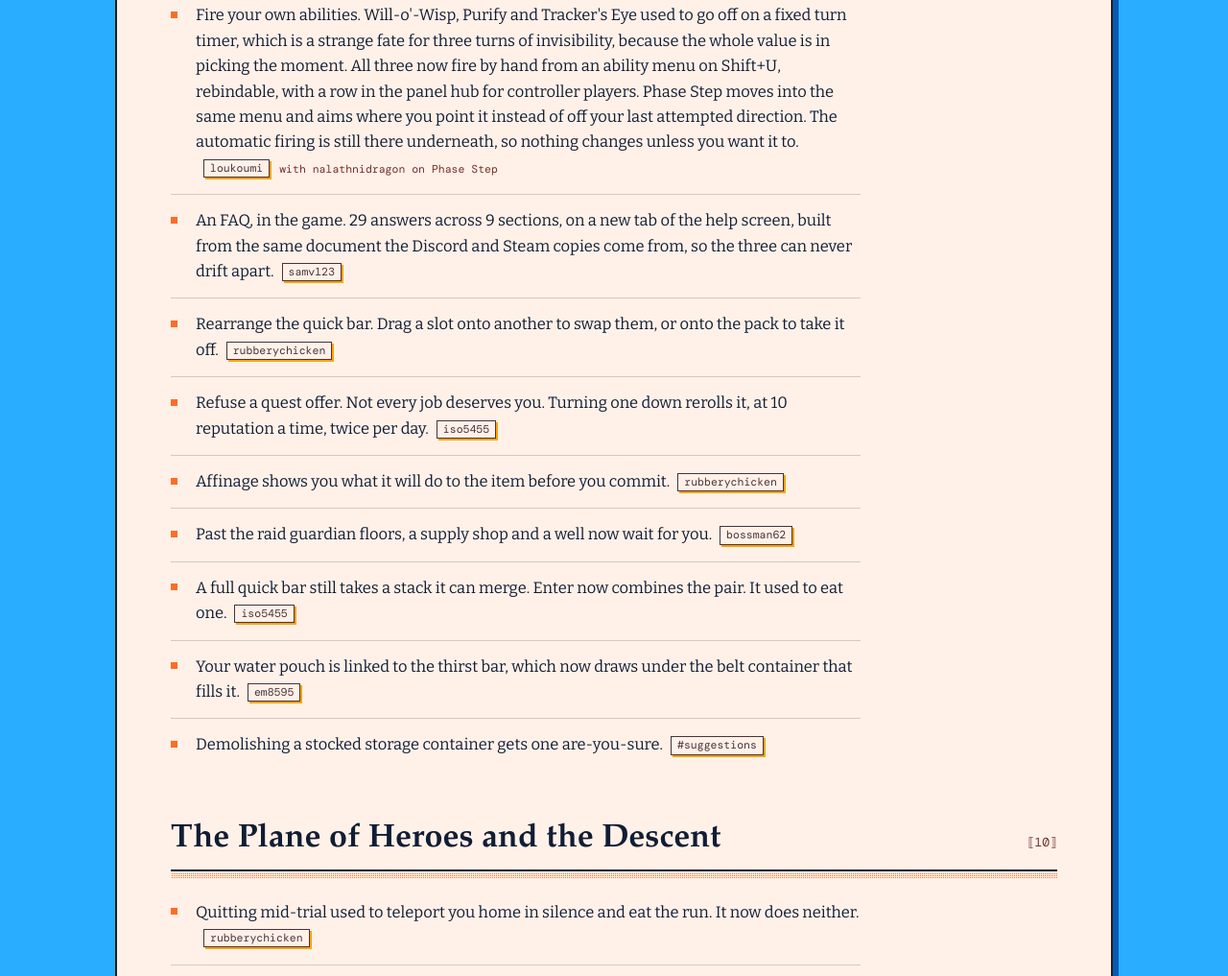
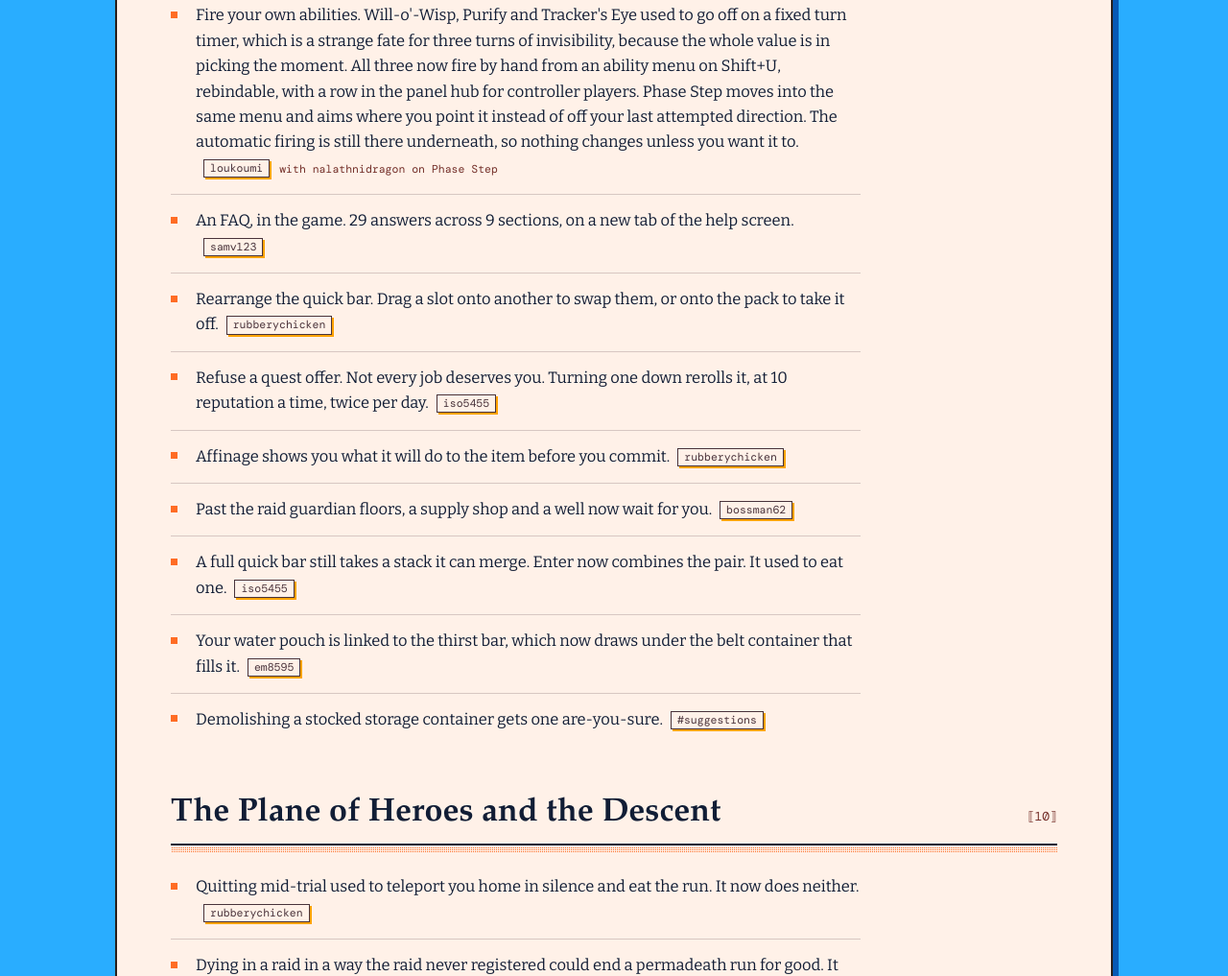
Before and after one commit to timothyjgraham/roguefort-patch-notes, a plain HTML site: page docs/0.19.6.html in a window 1280 px wide. Shown: the part 2516-3533 px from the top of the page at 96% size. Drawn offline with nearby package versions, Linux system fonts and the light colour scheme; a web font is replaced by a local one.

Commit message:
The FAQ bullet claims only what a player can see
The Discord and Steam FAQ copies exist as generated files in the game
repo (docs/faq/, since July) but were never posted anywhere a player
could find them, so the notes stop citing them.

Co-Authored-By: Claude Fable 5 <noreply@anthropic.com>
Claude-Session: https://claude.ai/code/session_01WCVn4a9BK7k42B8cWDN77o

```diff
--- a/docs/0.19.6.html
+++ b/docs/0.19.6.html
@@ -539,7 +539,7 @@ main { max-width: var(--wrap); margin: 0 auto; padding: 0 0 64px; }
 <li class="change">Leaderboard records survive a full disk. Record keeping got the same full-disk handling the save slots already had, and if space really has run out, it is the record that goes, never the run.</li></ul></section>
 <section class="sec" id="new-things-you-can-do" data-sec="new-things-you-can-do"><h2>New things you can do<span class="sec-n">10</span></h2><ul class="changes"><li class="change">The Retracing. You can move a tradition pick. A pick used to be forever, so over-committing to one discipline capped your keystones permanently. A second tab at the Long Affinage bench lifts one pick out of a discipline and lays it down in another in a single motion, with no half-moved state to get stuck in. It costs one Reserve Mark plus the bench&#x27;s escalating recast cost, and both actions push that cost up together.<span class="credits"><span class="who">rubberychicken</span></span></li>
 <li class="change">Fire your own abilities. Will-o&#x27;-Wisp, Purify and Tracker&#x27;s Eye used to go off on a fixed turn timer, which is a strange fate for three turns of invisibility, because the whole value is in picking the moment. All three now fire by hand from an ability menu on Shift+U, rebindable, with a row in the panel hub for controller players. Phase Step moves into the same menu and aims where you point it instead of off your last attempted direction. The automatic firing is still there underneath, so nothing changes unless you want it to.<span class="credits"><span class="who">loukoumi</span><span class="who-note">with nalathnidragon on Phase Step</span></span></li>
-<li class="change">An FAQ, in the game. 29 answers across 9 sections, on a new tab of the help screen, built from the same document the Discord and Steam copies come from, so the three can never drift apart.<span class="credits"><span class="who">samv123</span></span></li>
+<li class="change">An FAQ, in the game. 29 answers across 9 sections, on a new tab of the help screen.<span class="credits"><span class="who">samv123</span></span></li>
 <li class="change">Rearrange the quick bar. Drag a slot onto another to swap them, or onto the pack to take it off.<span class="credits"><span class="who">rubberychicken</span></span></li>
 <li class="change">Refuse a quest offer. Not every job deserves you. Turning one down rerolls it, at 10 reputation a time, twice per day.<span class="credits"><span class="who">iso5455</span></span></li>
 <li class="change">Affinage shows you what it will do to the item before you commit.<span class="credits"><span class="who">rubberychicken</span></span></li>
```
Also changed, not shown: notes/0.19.6.steam.txt, 1 other file.
